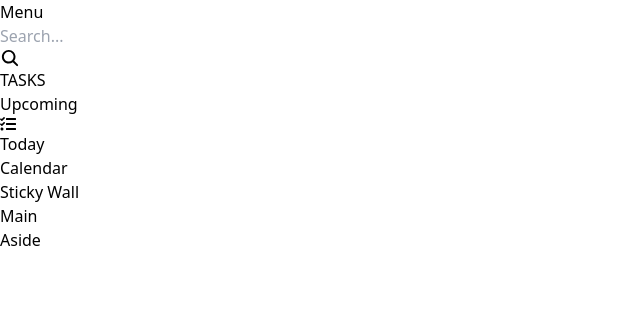
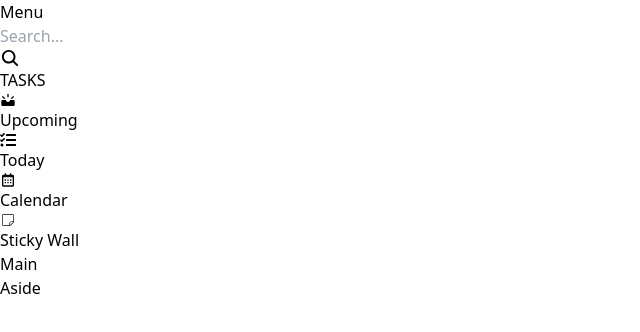
Before and after one commit to Daniel264/to-do-list, a React (Vite) app: page / in a window 1280 px wide. Shown: the top 332 px of the page, without its empty margins (0-640 px from the left). Built offline with nearby package versions, Linux system fonts and the light colour scheme.

Commit message:
Add icons to each task list element

```diff
--- a/src/components/MenuList.tsx
+++ b/src/components/MenuList.tsx
@@ -1,23 +1,23 @@
 import { FaTasks } from "react-icons/fa";
-import { IconType } from "react-icons";
 import { Tasks } from "../hooks/useMenu";
-import Menu from "./Menu";
-
+import { BiCalendar } from "react-icons/bi";
+import { CiStickyNote } from "react-icons/ci";
+import { MdUpcoming } from "react-icons/md";
 const MenuList = () => {
   const tasks: Tasks[] = [
-    { id: 1, name: "Upcoming", logo: "" },
+    { id: 1, name: "Upcoming", logo: MdUpcoming },
     { id: 2, name: "Today", logo: FaTasks },
-    { id: 3, name: "Calendar", logo: "" },
-    { id: 4, name: "Sticky Wall", logo: "" },
+    { id: 3, name: "Calendar", logo: BiCalendar },
+    { id: 4, name: "Sticky Wall", logo: CiStickyNote },
   ];
   return (
     <>
       <ul>
         {tasks.map((task) => (
-          <li className="cursor-pointer py-1" key={task.id}>
+          <li className="cursor-pointer py-1 flex text-gray-500 font-medium" key={task.id}>
             {typeof task.logo == "string"
               ? task.logo
-              : task.logo && <task.logo />}
+              : task.logo && <task.logo className="mt-1 mr-2" />}
             {task.name}
           </li>
         ))}
```
